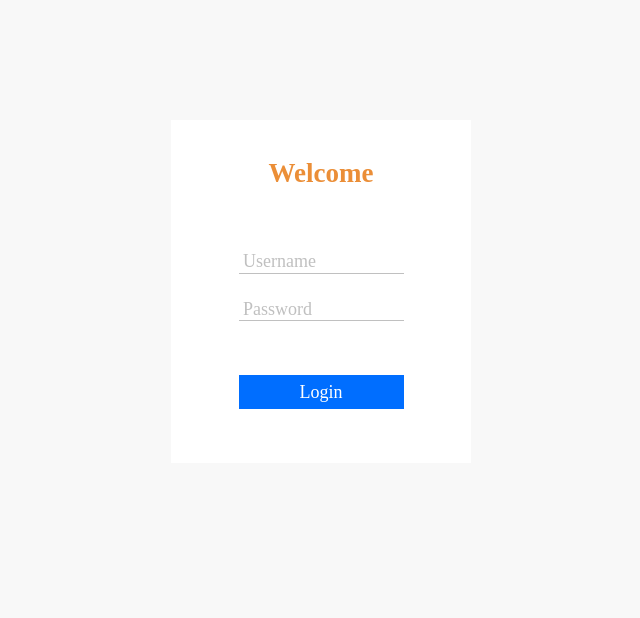
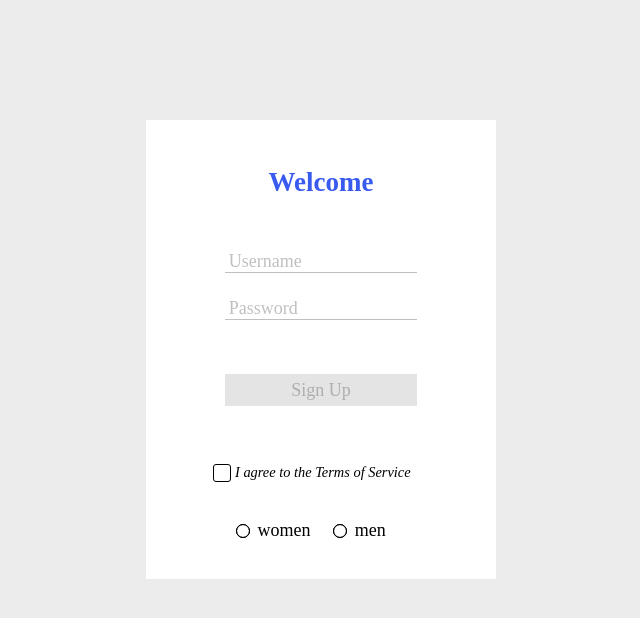
Before and after one commit to wizard777/LoginForm, a plain HTML site: page index.html in a window 1280 px wide. Shown: the whole page, without its empty margins (319-959 px from the left). Drawn offline with Linux system fonts and the light colour scheme.

Commit message:
Added Sign in disabled, button radio

```diff
--- a/index.html
+++ b/index.html
@@ -12,6 +12,7 @@
 <body>
 
     <div class="container">
+        <div class="row">
             <h2>Welcome</h2>
             <form>
                 <div class="form-input">
@@ -22,16 +23,16 @@
                     <input id="password" name="" type="text">
                     <label for="password">Password</label>
                 </div>
-            <div class="button">
-                <input type="button" class="btn" value="Login"></input>
+                <div class="btn_box" >
+                    <input  class="btn" type="button" value="Sign Up" disabled="disabled"></input>
                 </div>
 
-            <!--   <div class="form-input">
-                <textarea id="textarea-1"></textarea>
-                <label for="textarea-1">label for textarea</label>
+                <div class="form-checkbox">
+                    <input id="terms_and_conditions" type="checkbox" name="terms_and_conditions" onchange="isChecked(this,'submit_button')" >
+                    <label class="conditions" for="terms_and_conditions">I agree to the Terms of Service</label>
                 </div>
-    -->
-            <!-- <div class="form-radio">
+
+                <div class="form-radio">
                     <input id="sex-women" type="radio" name="sex" value="women">
                     <label for="sex-women">women</label>
 
@@ -39,18 +40,9 @@
                     <label for="sex-men">men</label>
                 </div>
 
-            <div class="form-checkbox">
-                <input id="dni-tygodnia-pn" type="checkbox" name="dni-robocze" value="poniedzialek">
-                <label for="dni-tygodnia-pn">pon</label>
+            </form>
+        </div>
 
-                <input id="dni-tygodnia-wt" type="checkbox" name="dni-robocze" value="wtorek">
-                <label for="dni-tygodnia-wt">wtorek</label>
-
-                <input id="dni-tygodnia-sr" type="checkbox" name="dni-robocze" value="sroda">
-                <label for="dni-tygodnia-sr">sroda</label>
-            </div> -->
-
-        </form>
     </div>
     <script src="./index.js"></script>
 </body>
--- a/index.js
+++ b/index.js
@@ -24,4 +24,16 @@
             formInput.classList.remove('not-empty');
         }
     };
+
+
 })();
+
+
+function isChecked(checkbox, submit_button) {
+    const myButton = document.querySelector('.btn');
+    if (checkbox.checked == true) {
+        myButton.disabled = false;
+    } else {
+        myButton.disabled = true;
+    };
+}
--- a/scss/_form.scss
+++ b/scss/_form.scss
@@ -3,22 +3,24 @@ body {
 
   .container {
     max-width: $container_max_width;
-    height:auto;
+    height: auto;
     margin: 120px auto;
-    // border: solid 1px rgb(0, 255, 34);
-    background-color:$color_container;
+    padding-bottom: 2rem;
+
+    background-color: $color_container;
 
     h2 {
       text-align: center;
-      padding: 2rem 0;
+      // padding: 2rem 0;
+      padding-top: 3rem;
+      padding-bottom: 2rem;
       color: $color_header;
+      line-height: 0.6;
     }
 
     .form-input {
-      // border: solid 1px red;
       text-align: center;
       margin-top: 1.3rem;
-      // margin-top: 1.3rem;
       min-width: 30%;
       position: relative;
 
@@ -28,9 +30,7 @@ body {
           font-size: 0.9em;
         }
       }
-      input,
-      textarea {
-        // margin-left: 100px;
+      input {
         width: 55%;
         padding: 0.2em, 0;
         border: none;
@@ -39,7 +39,7 @@ body {
         min-width: inherit;
 
         + label {
-          margin-left: 4rem;
+          margin-left: 4.6rem;
           position: absolute;
           left: 0;
           top: 0;
@@ -57,14 +57,12 @@ body {
           }
         }
       }
-
-      textarea {
-        resize: vertical;
-      }
     }
 
     .form-radio {
-      margin-top: 50px;
+      margin-top: 2rem;
+      margin-left: 4rem;
+
       input {
         visibility: hidden;
         position: absolute;
@@ -79,10 +77,10 @@ body {
           &::after {
             content: "";
             position: absolute;
-            top: 0.1rem;
+            top: 0.2rem;
             left: 0;
-            width: 1rem;
-            height: 1rem;
+            width: 0.8rem;
+            height: 0.8rem;
             border: 1px solid black;
             border-radius: 50px;
             transition: 0.5s all;
@@ -105,7 +103,14 @@ body {
     }
 
     .form-checkbox {
-      margin: 1rem 2rem;
+
+       text-align: center;
+
+      .conditions {
+        font-style: italic;
+        font-size: 0.8rem;
+        padding-top: 0.1rem;
+      }
 
       input {
         visibility: hidden;
@@ -134,7 +139,8 @@ body {
             position: absolute;
             top: 0.1rem;
             line-height: 1.2;
-            padding-left: 0.15rem;
+            padding-right: 0.15rem;
+            padding-top: .05rem;
             left: 0;
             width: 1rem;
             height: 1rem;
@@ -142,7 +148,7 @@ body {
             border-radius: 3px;
             background-color: rgb(26, 79, 224);
             color: white;
-            font-size: 0.8rem;
+            font-size: 0.65rem;
             transition: 0.5s all;
             opacity: 0;
           }
@@ -160,24 +166,51 @@ body {
         }
       }
     }
-    .button {
-      // text-align: center;
-      // width: 150px;
-      text-align: center;
-      margin-bottom: 3rem;
-      // margin:0 auto;
+
+    .btn_box {
+
+     text-align: center;
+     margin: 3rem 0;
+
 
       .btn {
+        background-color:$color_primary;
         color: white;
-        background-color:$color_primary;
+        border: none;
         border: solid 0.0002rem $color_primary;
         width: 55%;
-        margin: 3rem 0px;
         outline: none;
-       padding: .3rem;
-        //background: none;
+        padding: 0.3rem;
         font-size: 1rem;
         cursor: pointer;
+
+      }
+
+     // input[type=button] {
+        // background-color:$color_primary;
+        // color: white;
+        // border: none;
+        // border: solid 0.0002rem $color_primary;
+        // width: 55%;
+        // outline: none;
+        // padding: 0.3rem;
+        // font-size: 1rem;
+        // cursor: pointer;
+   //   }
+
+      input[type=button]:disabled {
+        background-color: rgb(228, 228, 228);
+        color: rgb(175, 174, 174);
+        border: none;
+        outline: none;
+      }
+
+      input[disabled].btn:hover
+     // input[disabled].btn:active,
+     // input[disabled].btn:focus
+     {
+        background: rgb(226, 225, 225);
+        cursor:not-allowed;
       }
     }
   }
--- a/scss/_variables.scss
+++ b/scss/_variables.scss
@@ -1,9 +1,9 @@
 
 $root_font_size: 18px;
-$container_max_width: 300px;
-$container_height: 300px;
+$container_max_width: 350px;
+// $container_height: 350px;
 $color_grey: silver;
-$color_primary: rgb(0, 110, 255);
-$color_header: rgb(235, 142, 55);
-$color_body:rgb(248, 248, 248);
+$color_primary: rgb(39, 125, 238);
+$color_header: rgb(57, 90, 238);
+$color_body:rgb(236, 236, 236);
 $color_container: white;
```
Also changed, not shown: src/css/index.css. Lines whose indentation alone changed are shown as unchanged.
